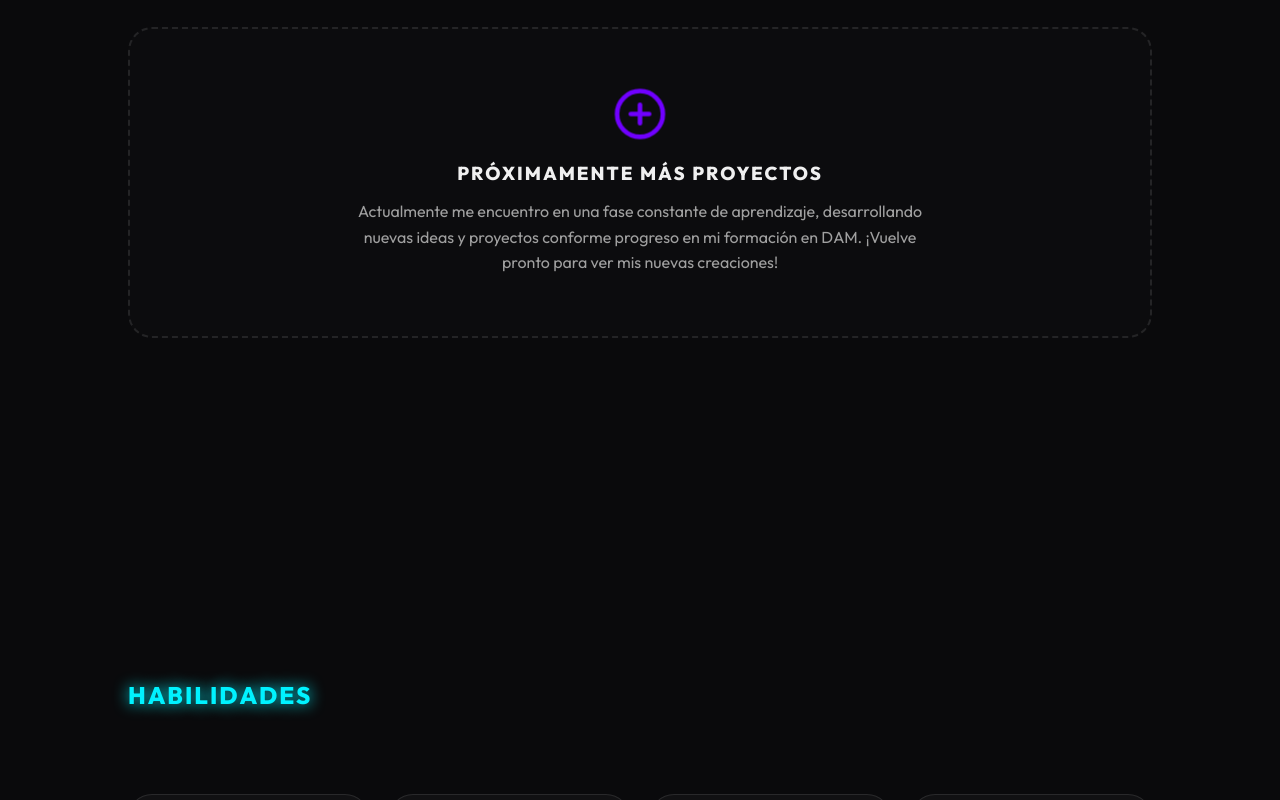
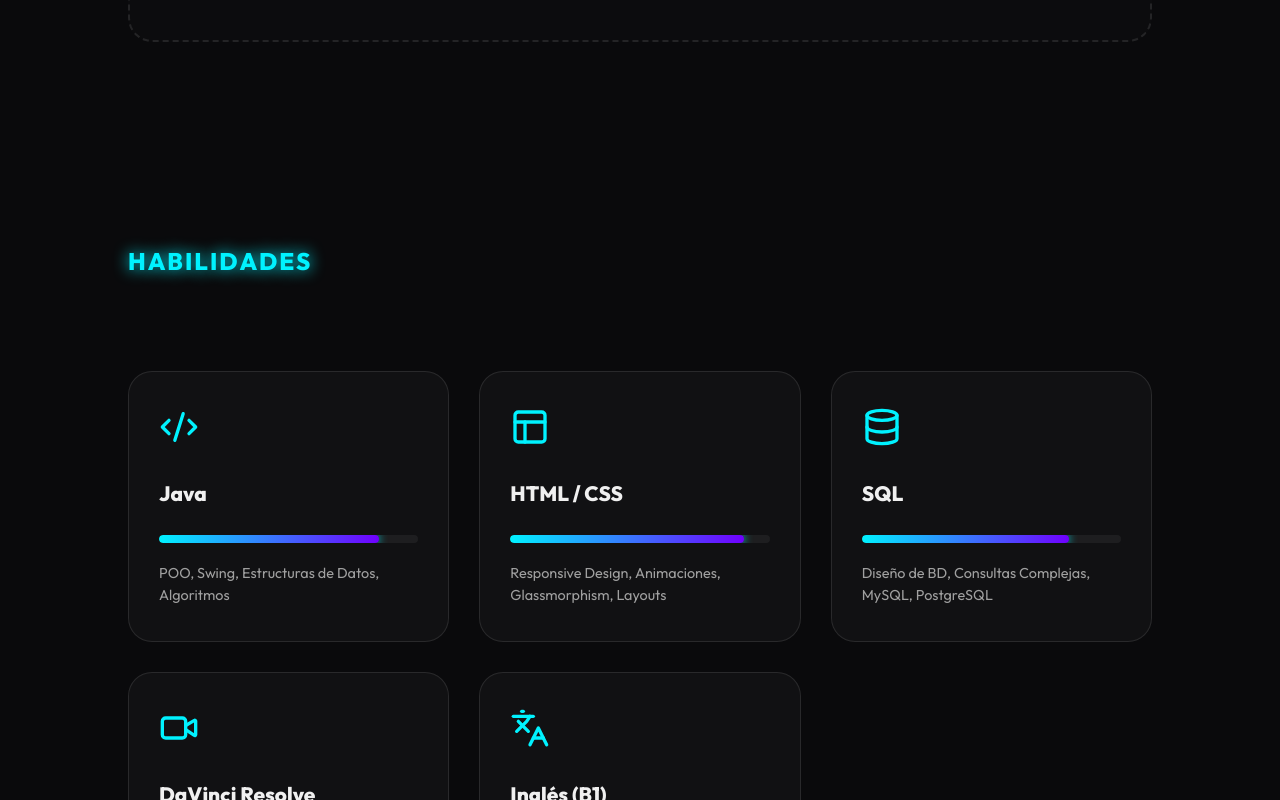
Before and after one commit to CurroPG/MiPortfolio, a plain HTML site: page index.html in a window 1280 px wide. Shown: the part 3518-4318 px from the top of the page. Drawn offline with nearby package versions, Linux system fonts and the light colour scheme; animation ran at ten frames a second.

Commit message:
portfolio actualizado

```diff
--- a/index.css
+++ b/index.css
@@ -294,26 +294,65 @@ h1, h2, h3 {
 /* Skills Grid */
 .skills-grid {
     display: grid;
-    grid-template-columns: repeat(auto-fit, minmax(150px, 1fr));
-    gap: 20px;
-    margin-top: 40px;
+    grid-template-columns: repeat(auto-fit, minmax(280px, 1fr));
+    gap: 30px;
+    margin-top: 50px;
 }
 
 .skill-item {
-    text-align: center;
-    padding: 30px 20px;
+    text-align: left;
+    padding: 35px 30px;
     display: flex;
     flex-direction: column;
-    align-items: center;
-    gap: 10px;
+    align-items: flex-start;
+    gap: 15px;
+    position: relative;
+    overflow: hidden;
+}
+
+.skill-item h4 {
+    font-size: 1.3rem;
+    font-weight: 700;
+    margin-bottom: 5px;
+}
+
+.skill-progress-container {
+    width: 100%;
+    height: 8px;
+    background: rgba(255, 255, 255, 0.05);
+    border-radius: 4px;
+    overflow: hidden;
+    margin-top: 5px;
+}
+
+.skill-progress-bar {
+    height: 100%;
+    background: linear-gradient(90deg, var(--primary-neon), var(--secondary-neon));
+    border-radius: 4px;
+    box-shadow: 0 0 10px var(--primary-neon);
+    width: 0; /* Animated later or set by inline style if preferred */
+    transition: width 1.5s cubic-bezier(0.1, 0, 0.2, 1);
 }
 
 .skill-details {
-    font-size: 0.85rem;
+    font-size: 0.9rem;
     color: var(--text-muted);
     font-weight: 400;
     margin-top: 5px;
-    line-height: 1.4;
+    line-height: 1.5;
+}
+
+.skill-item:hover {
+    border-color: var(--primary-neon);
+    box-shadow: 0 0 30px rgba(0, 242, 255, 0.15);
+}
+
+.skill-item i {
+    transition: transform 0.3s ease;
+}
+
+.skill-item:hover i {
+    transform: scale(1.1) rotate(5deg);
 }
 
 /* Footer & Socials */
--- a/index.html
+++ b/index.html
@@ -126,24 +126,7 @@
                 </div>
             </div>
 
-            <!-- B1 English Certificate -->
-            <div class="timeline-item">
-                <div class="glass education-card">
-                    <div class="edu-header">
-                        <h3 data-i18n="edu-b1-cert">Certificado de Inglés B1</h3>
-                        <span class="edu-date">2024</span>
-                    </div>
-                    <p style="font-weight: 600; color: var(--text-main);" data-i18n="edu-b1-cert-degree">Certificación
-                        Oficial - Nivel Intermedio (B1)</p>
-                    <ul class="edu-details">
-                        <li data-i18n="edu-b1-cert-d1">Competencia en comunicación escrita y verbal.</li>
-                        <li data-i18n="edu-b1-cert-d2">Capacidad para interactuar en entornos profesionales
-                            internacionales.</li>
-                        <li data-i18n="edu-b1-cert-d3">Base sólida para el desarrollo continuo de habilidades
-                            lingüísticas.</li>
-                    </ul>
-                </div>
-            </div>
+
         </div>
     </section>
 
@@ -198,12 +181,18 @@
                 <i data-lucide="code-2"
                     style="width: 40px; height: 40px; color: var(--primary-neon); margin-bottom: 15px;"></i>
                 <h4>Java</h4>
+                <div class="skill-progress-container">
+                    <div class="skill-progress-bar" data-width="85%"></div>
+                </div>
                 <p class="skill-details" data-i18n="skill-java-desc">POO, Swing, Estructuras de Datos, Algoritmos</p>
             </div>
             <div class="skill-item glass">
                 <i data-lucide="layout"
                     style="width: 40px; height: 40px; color: var(--primary-neon); margin-bottom: 15px;"></i>
                 <h4>HTML / CSS</h4>
+                <div class="skill-progress-container">
+                    <div class="skill-progress-bar" data-width="90%"></div>
+                </div>
                 <p class="skill-details" data-i18n="skill-html-css-desc">Responsive Design, Animaciones, Glassmorphism,
                     Layouts</p>
             </div>
@@ -211,6 +200,9 @@
                 <i data-lucide="database"
                     style="width: 40px; height: 40px; color: var(--primary-neon); margin-bottom: 15px;"></i>
                 <h4>SQL</h4>
+                <div class="skill-progress-container">
+                    <div class="skill-progress-bar" data-width="80%"></div>
+                </div>
                 <p class="skill-details" data-i18n="skill-sql-desc">Diseño de BD, Consultas Complejas, MySQL, PostgreSQL
                 </p>
             </div>
@@ -218,8 +210,20 @@
                 <i data-lucide="video"
                     style="width: 40px; height: 40px; color: var(--primary-neon); margin-bottom: 15px;"></i>
                 <h4>DaVinci Resolve</h4>
+                <div class="skill-progress-container">
+                    <div class="skill-progress-bar" data-width="75%"></div>
+                </div>
                 <p class="skill-details" data-i18n="skill-davinci-desc">Edición de Video, Corrección de Color, Motion
                     Graphics</p>
+            </div>
+            <div class="skill-item glass">
+                <i data-lucide="languages"
+                    style="width: 40px; height: 40px; color: var(--primary-neon); margin-bottom: 15px;"></i>
+                <h4 data-i18n="skill-english-title">Inglés (B1)</h4>
+                <div class="skill-progress-container">
+                    <div class="skill-progress-bar" data-width="70%"></div>
+                </div>
+                <p class="skill-details" data-i18n="skill-english-desc">Certificación B1, Competencia Profesional</p>
             </div>
         </div>
     </section>
--- a/js/main.js
+++ b/js/main.js
@@ -10,6 +10,12 @@ document.addEventListener('DOMContentLoaded', () => {
         entries.forEach(entry => {
             if (entry.isIntersecting) {
                 entry.target.classList.add('fade-up');
+                // Trigger progress bars if the element contains them
+                const bars = entry.target.querySelectorAll('.skill-progress-bar');
+                bars.forEach(bar => {
+                    const targetWidth = bar.getAttribute('data-width');
+                    if (targetWidth) bar.style.width = targetWidth;
+                });
                 observer.unobserve(entry.target);
             }
         });
@@ -183,11 +189,7 @@ document.addEventListener('DOMContentLoaded', () => {
             "edu-pedro-espinosa-d1": "Educación orientada a la tecnología, matemáticas y ciencias aplicadas.",
             "edu-pedro-espinosa-d2": "Desarrollo de capacidad analítica y razonamiento lógico-matemático.",
             "edu-pedro-espinosa-d3": "Bases sólidas en sistemas digitales, física y lógica.",
-            "edu-b1-cert": "Certificado de Inglés B1",
-            "edu-b1-cert-degree": "Certificación Oficial - Nivel Intermedio (B1)",
-            "edu-b1-cert-d1": "Competencia en comunicación escrita y verbal.",
-            "edu-b1-cert-d2": "Capacidad para interactuar en entornos profesionales internacionales.",
-            "edu-b1-cert-d3": "Base sólida para el desarrollo continuo de habilidades lingüísticas.",
+            "edu-pedro-espinosa-d3": "Bases sólidas en sistemas digitales, física y lógica.",
             "projects-title": "Proyecto Estrella",
             "project-neonbrawl-desc": "Sobrevive a la horda en este trepidante juego de acción browser-based. Creado íntegramente desde cero, NeoNBrawL es el resultado de mi pasión por el desarrollo de juegos indie.",
             "project-neonbrawl-d1": "Desarrollado desde cero",
@@ -201,6 +203,8 @@ document.addEventListener('DOMContentLoaded', () => {
             "skill-html-css-desc": "Responsive Design, Animaciones, Glassmorphism, Layouts",
             "skill-sql-desc": "Diseño de BD, Consultas Complejas, MySQL, PostgreSQL",
             "skill-davinci-desc": "Edición de Video, Corrección de Color, Motion Graphics",
+            "skill-english-title": "Inglés (B1)",
+            "skill-english-desc": "Certificación B1, Competencia Profesional",
             "contact-title": "Contacto",
             "contact-email-label": "Email",
             "contact-phone-label": "Teléfono",
@@ -238,11 +242,7 @@ document.addEventListener('DOMContentLoaded', () => {
             "edu-pedro-espinosa-d1": "Technology, mathematics, and applied sciences oriented education.",
             "edu-pedro-espinosa-d2": "Development of analytical capacity and logical-mathematical reasoning.",
             "edu-pedro-espinosa-d3": "Solid foundations in digital systems, physics, and logic.",
-            "edu-b1-cert": "B1 English Certificate",
-            "edu-b1-cert-degree": "Official Certification - Intermediate Level (B1)",
-            "edu-b1-cert-d1": "Proficiency in written and verbal communication.",
-            "edu-b1-cert-d2": "Ability to interact in international professional environments.",
-            "edu-b1-cert-d3": "Solid base for continuous development of language skills.",
+            "edu-pedro-espinosa-d3": "Solid foundations in digital systems, physics, and logic.",
             "projects-title": "Featured Project",
             "project-neonbrawl-desc": "Survive the horde in this fast-paced browser-based action game. Created entirely from scratch, NeoNBrawL is the result of my passion for indie game development.",
             "project-neonbrawl-d1": "Developed from scratch",
@@ -256,6 +256,8 @@ document.addEventListener('DOMContentLoaded', () => {
             "skill-html-css-desc": "Responsive Design, Animations, Glassmorphism, Layouts",
             "skill-sql-desc": "DB Design, Complex Queries, MySQL, PostgreSQL",
             "skill-davinci-desc": "Video Editing, Color Correction, Motion Graphics",
+            "skill-english-title": "English (B1)",
+            "skill-english-desc": "B1 Certification, Professional Proficiency",
             "contact-title": "Contact",
             "contact-email-label": "Email",
             "contact-phone-label": "Phone",
```
